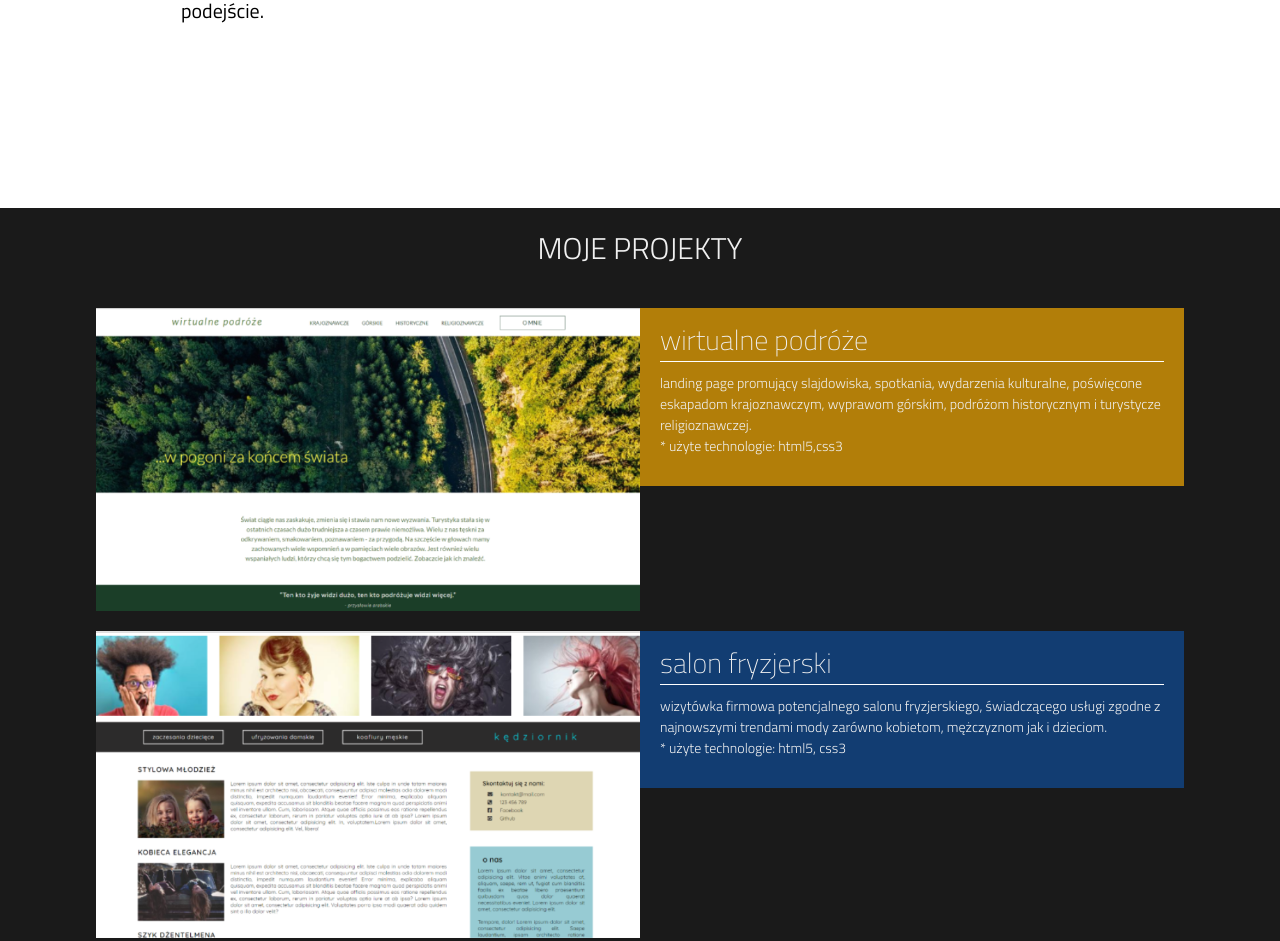
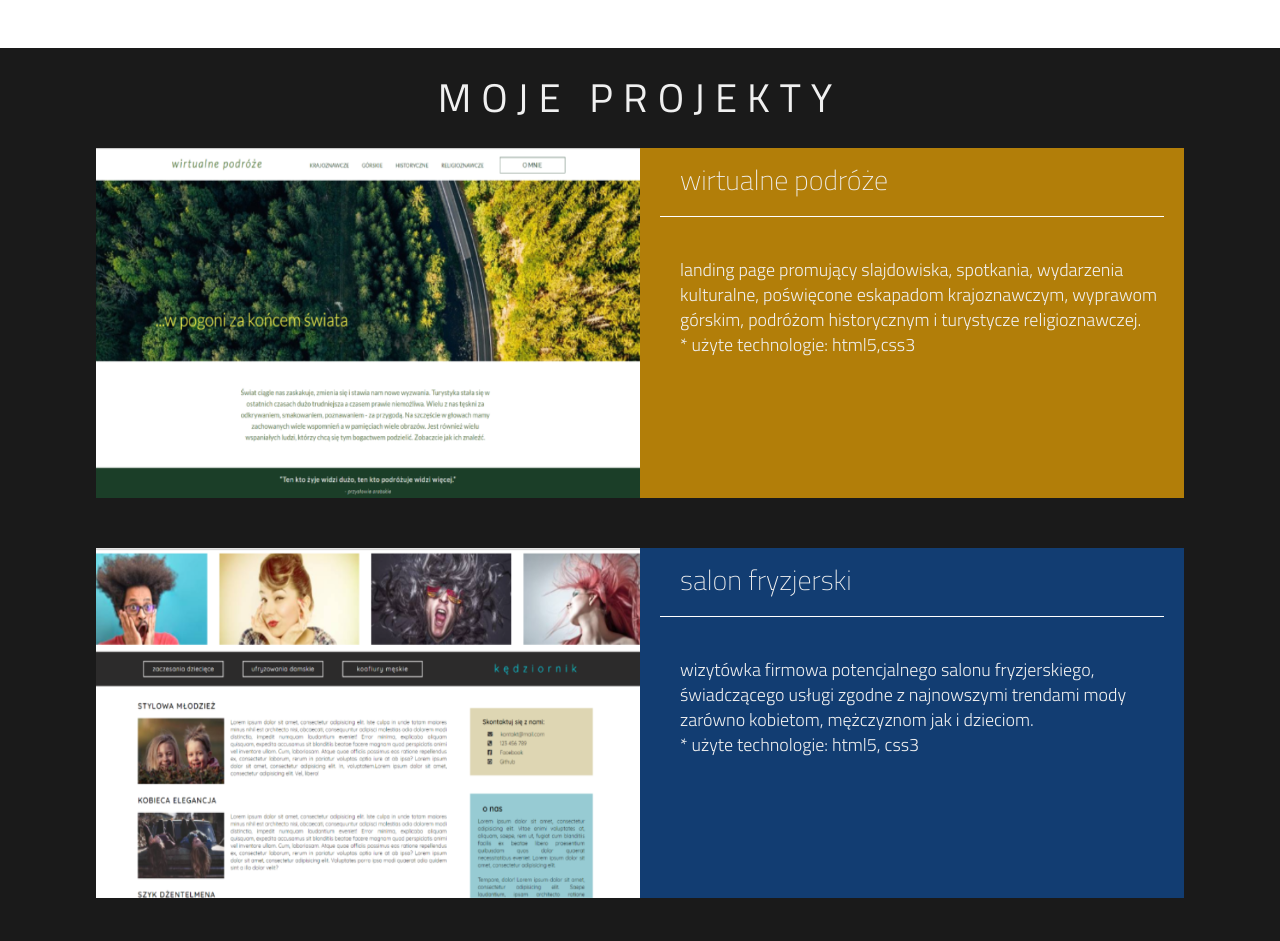
Before and after one commit to KatarzynaZapala/ZapalaKatarzyna-aboutme, a plain HTML site: page index.html in a window 1280 px wide. Shown: the part 1456-2397 px from the top of the page. Drawn offline with Linux system fonts and the light colour scheme.

Commit message:
add media queries for lanndscape

```diff
--- a/css/style.css
+++ b/css/style.css
@@ -633,6 +633,8 @@ section {
     .features {
         margin-top: 5%;
         min-height: 500px;
+        max-width: 1600px;
+        max-height: 80vh;
     }
 
     .features h1 {
@@ -646,6 +648,7 @@ section {
 }
 
 .portfolio {
+
     height: 100%;
     background-color: #1a1a1a;
 }
@@ -657,6 +660,10 @@ section {
     line-height: 80px;
     text-transform: uppercase;
     color: rgb(240, 240, 240);
+}
+
+.project {
+    max-width: 1600px;
 }
 
 
@@ -686,7 +693,7 @@ section {
 .project .about {
     padding: 10px 20px 30px;
     color: rgb(240, 240, 240);
-    margin-bottom: 20px;
+    margin-bottom: 35px;
 }
 
 .about h2 {
@@ -721,82 +728,104 @@ section {
     }
 }
 
-@media (orientation: landscape) {
+@media (orientation: landscape) and (min-width:1024px) {
 
+    .portfolio h1 {
+        text-align: center;
+        font-size: 40px;
+        font-weight: 400;
+        line-height: 100px;
+        text-transform: uppercase;
+        color: rgb(240, 240, 240);
+        letter-spacing: 10px;
+    }
 
 
     .project {
-        width: 85%;
-        margin: 20px auto 0;
+        width: 90%;
+        margin: 0 auto 15px;
     }
 
     .web img {
         display: block;
+        height: 300px;
     }
 
     .div .about {
         display: block;
         height: 100%;
+
     }
 
     .web,
     .about {
         width: 50%;
         float: left;
-    }
-
-
-
-
-    /*
-    .portfolio {
-        position: relative;
-        margin: 0 auto;
-    }
-
-
-    .portfolio .project {
-        width: 90%;
-        margin: 0 auto;
-        height: 25%;
-
-    }
-
-    .clearfix:after {
-        content: "";
-        display: block;
-        clear: both;
-    }
-
-
-
-
-    .project .web {
-
-            padding: 10px 0 0;
-        background-color: white;
-        font-size: 0;
-    }
-
-
-
-    .project .about {
-        padding: 10px 20px 30px;
-        color: rgb(240, 240, 240);
-        margin-bottom: 20px;
+        height: 300px;
     }
 
     .about h2 {
         border-bottom: 1px solid white;
         font-size: 28px;
         font-weight: 200;
+        padding-left: 20px;
+        padding-bottom: 15px;
     }
 
     .about p {
         margin-top: 10px;
-        font-size: 14px;
+        font-size: 18px;
         font-weight: 300;
+        line-height: 25px;
+        padding-left: 20px;
+        padding-top: 30px;
     }
-*/
 
 }
+
+@media (orientation: landscape) and (min-width:1280px) {
+
+    .project {
+        width: 85%;
+        margin: 0 auto 15px;
+    }
+
+    .web img {
+        display: block;
+        height: 350px;
+    }
+
+    .web,
+    .about {
+        width: 50%;
+        float: left;
+        height: 350px;
+    }
+}
+
+@media (orientation: landscape) and (min-width:1470px) {
+    .project {
+        width: 80%;
+        margin: 0 auto 15px;
+    }
+}
+
+@media (orientation: landscape) and (min-width:1620px) {
+    .project {
+        width: 80%;
+        margin: 0 auto 15px;
+    }
+
+
+    .web img {
+        display: block;
+        height: 400px;
+    }
+
+    .web,
+    .about {
+        width: 50%;
+        float: left;
+        height: 400px;
+    }
+}
```
